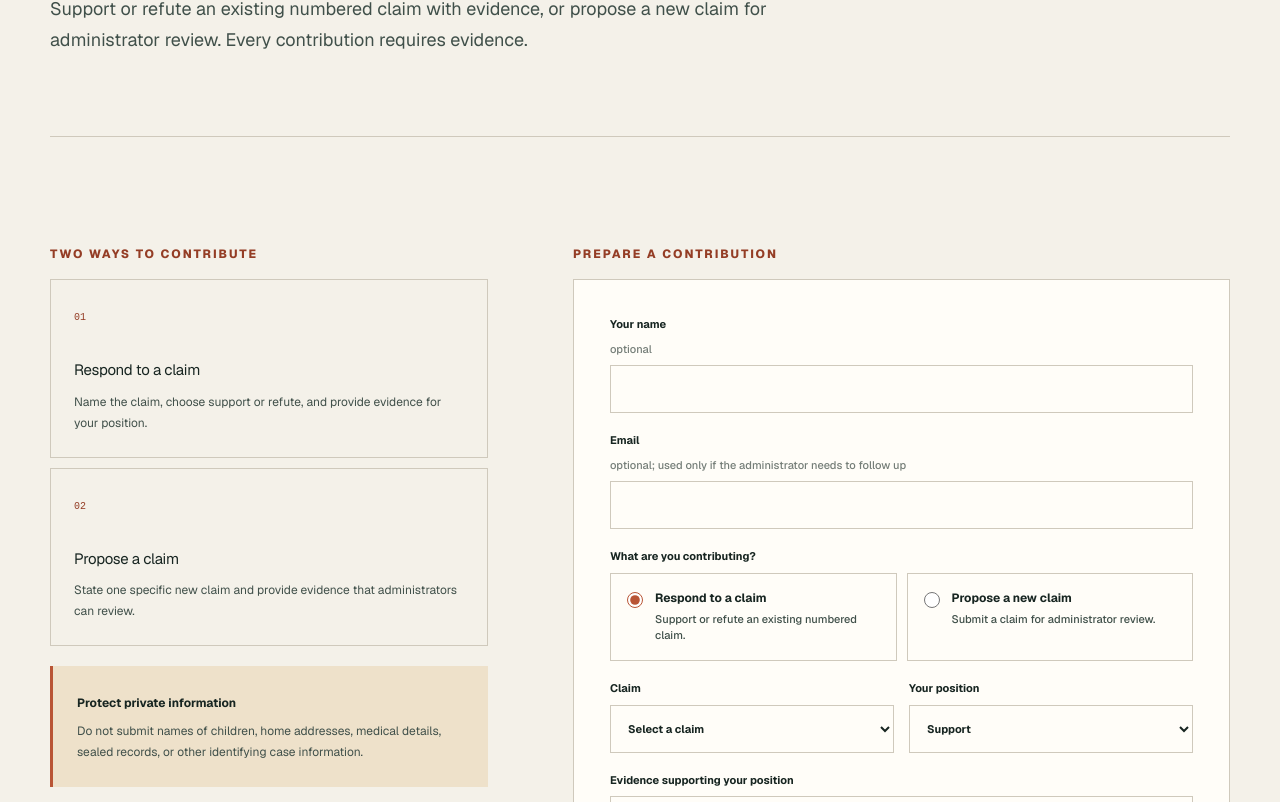
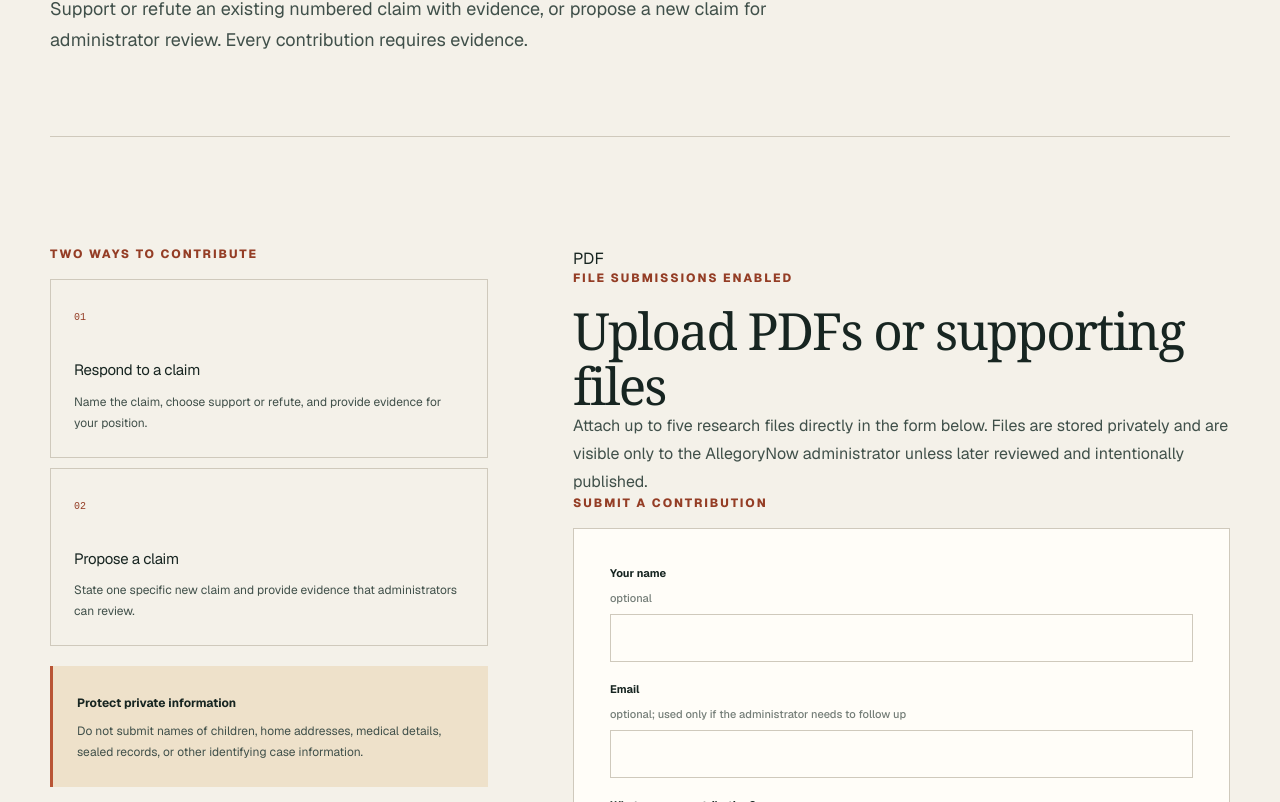
Before and after one commit to orscathinus/passion, a Next.js app: page /contact in a window 1280 px wide. Shown: the part 438-1240 px from the top of the page. Built offline with nearby package versions, Linux system fonts and the light colour scheme; no server answers.

Commit message:
Make contribution uploads prominent

```diff
--- a/app/components/ContactContent.tsx
+++ b/app/components/ContactContent.tsx
@@ -8,6 +8,23 @@ export function ContactContent() {
   const { contact } = useCmsDocument();
   return <main>
     <PageIntro eyebrow={contact.eyebrow} title={contact.title} lede={contact.lede} />
-    <section className="section shell contribution-layout"><div><p className="eyebrow">Two ways to contribute</p><div className="contribution-types contribution-types-single"><article><span>01</span><h3>{contact.respondTitle}</h3><p>{contact.respondText}</p></article><article><span>02</span><h3>{contact.proposeTitle}</h3><p>{contact.proposeText}</p></article></div><div className="privacy-box"><b>{contact.privacyTitle}</b><p>{contact.privacyText}</p></div></div><div><p className="eyebrow">Prepare a contribution</p><ContributionForm /></div></section>
+    <section className="section shell contribution-layout">
+      <div>
+        <p className="eyebrow">Two ways to contribute</p>
+        <div className="contribution-types contribution-types-single">
+          <article><span>01</span><h3>{contact.respondTitle}</h3><p>{contact.respondText}</p></article>
+          <article><span>02</span><h3>{contact.proposeTitle}</h3><p>{contact.proposeText}</p></article>
+        </div>
+        <div className="privacy-box"><b>{contact.privacyTitle}</b><p>{contact.privacyText}</p></div>
+      </div>
+      <div>
+        <div className="upload-feature-card">
+          <span aria-hidden="true">PDF</span>
+          <div><p className="eyebrow">File submissions enabled</p><h2>Upload PDFs or supporting files</h2><p>Attach up to five research files directly in the form below. Files are stored privately and are visible only to the AllegoryNow administrator unless later reviewed and intentionally published.</p></div>
+        </div>
+        <p className="eyebrow">Submit a contribution</p>
+        <ContributionForm />
+      </div>
+    </section>
   </main>;
 }
```
